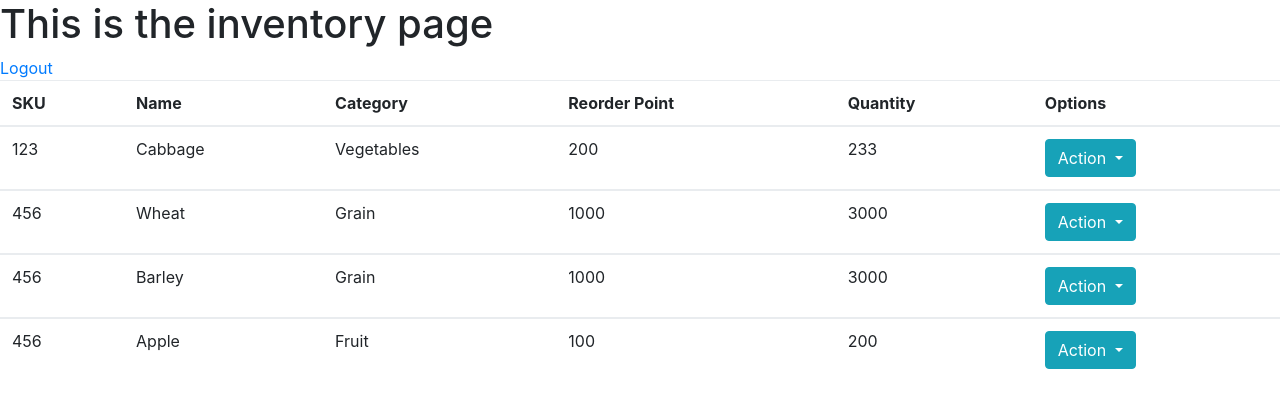
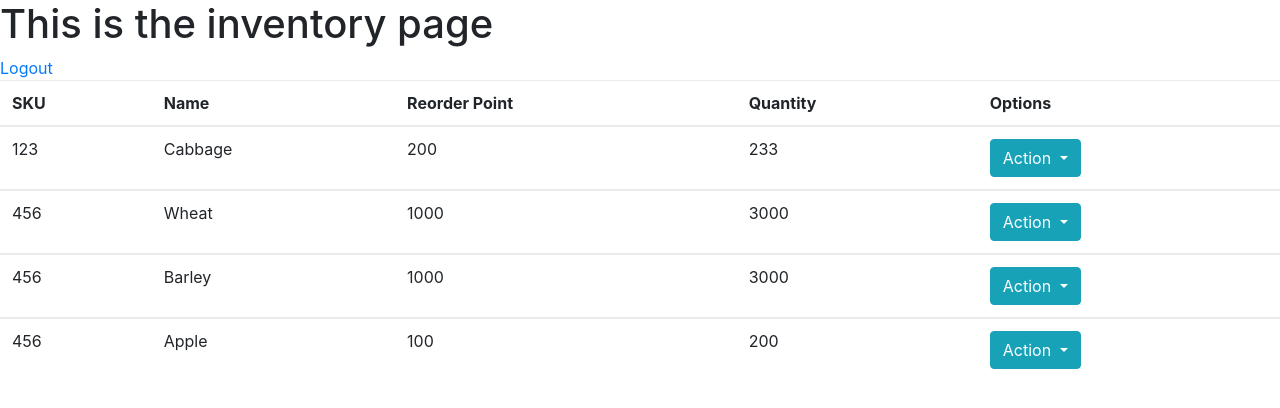
Before and after one commit to soethanv/PyMarket, a Flask app: page /inventory in a window 1280 px wide. Shown: the top 408 px of the page. Run offline with Flask 2, Linux system fonts and the light colour scheme; the visitor is signed in with stand-in values (Sample User, id 1); some libraries are stand-ins or nearby versions.

Commit message:
Removed categories entry from inventory page.

```diff
--- a/templates/inventory.html
+++ b/templates/inventory.html
@@ -11,7 +11,6 @@
             <tr>
                 <th scope="col">SKU</th>
                 <th scope="col">Name</th>
-                <th scope="col">Category</th>
                 <th scope="col">Reorder Point</th>
                 <th scope="col">Quantity</th>
                 <th scope="col">Options</th>
@@ -24,12 +23,10 @@
                     <td>{{product[0]}}</td>
                     <!--Name-->
                     <td>{{product[1]}}</td>
-                    <!--Category-->
+                    <!--Reorder Point-->
                     <td>{{product[2]}}</td>
-                    <!--Reorder Point-->
+                    <!--Quantity-->
                     <td>{{product[3]}}</td>
-                    <!--Quantity-->
-                    <td>{{product[4]}}</td>
                     <td>
                       <div class="btn-group">
                         <button type="button" class="btn btn-info dropdown-toggle" data-toggle="dropdown" aria-haspopup="true" aria-expanded="false">
--- a/views/inventory.py
+++ b/views/inventory.py
@@ -13,8 +13,8 @@ def inventory():
 
 def get_inventory():
     inventory = []
-    inventory.append((123, 'Cabbage', 'Vegetables', 200, 233))
-    inventory.append((456, 'Wheat', 'Grain', 1000, 3000))
-    inventory.append((456, 'Barley', 'Grain', 1000, 3000))
-    inventory.append((456, 'Apple', 'Fruit', 100, 200))
+    inventory.append((123, 'Cabbage', 200, 233))
+    inventory.append((456, 'Wheat', 1000, 3000))
+    inventory.append((456, 'Barley', 1000, 3000))
+    inventory.append((456, 'Apple', 100, 200))
     return inventory
```
